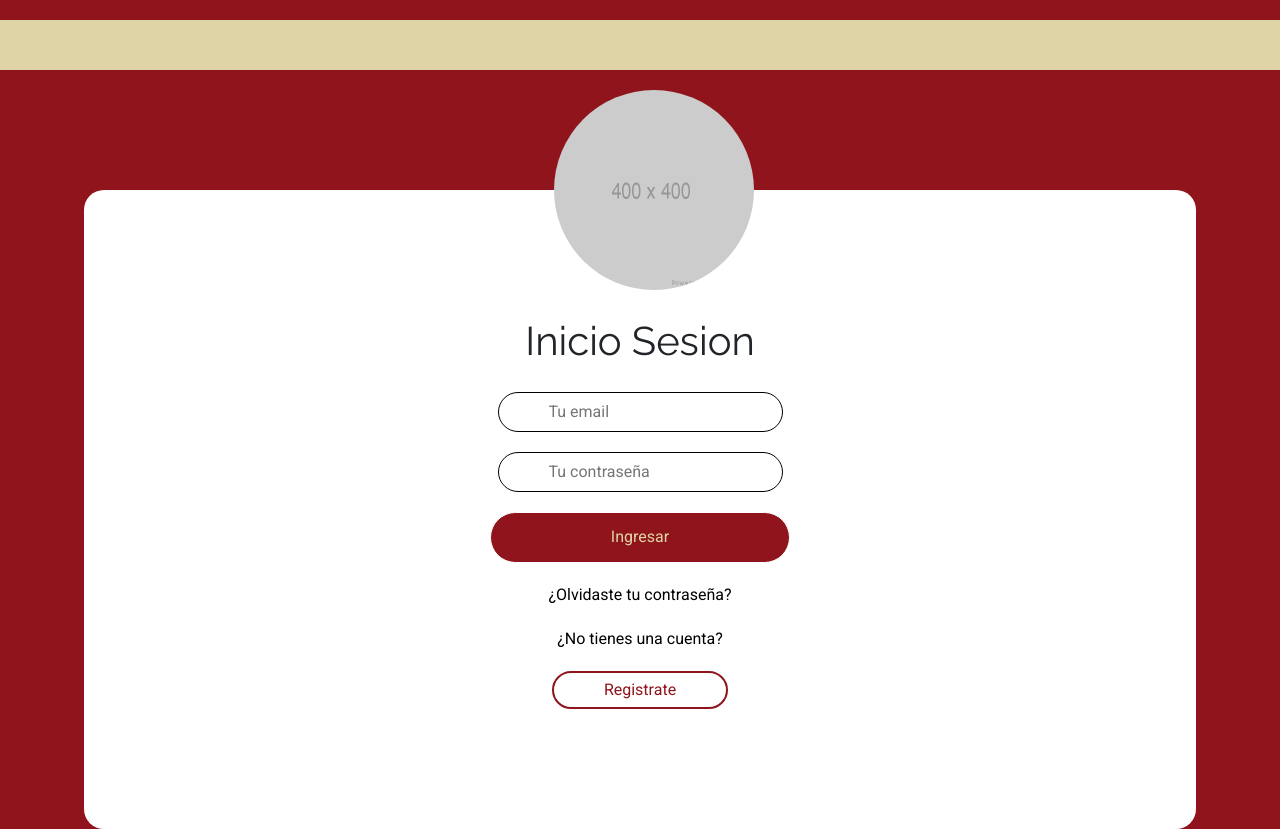
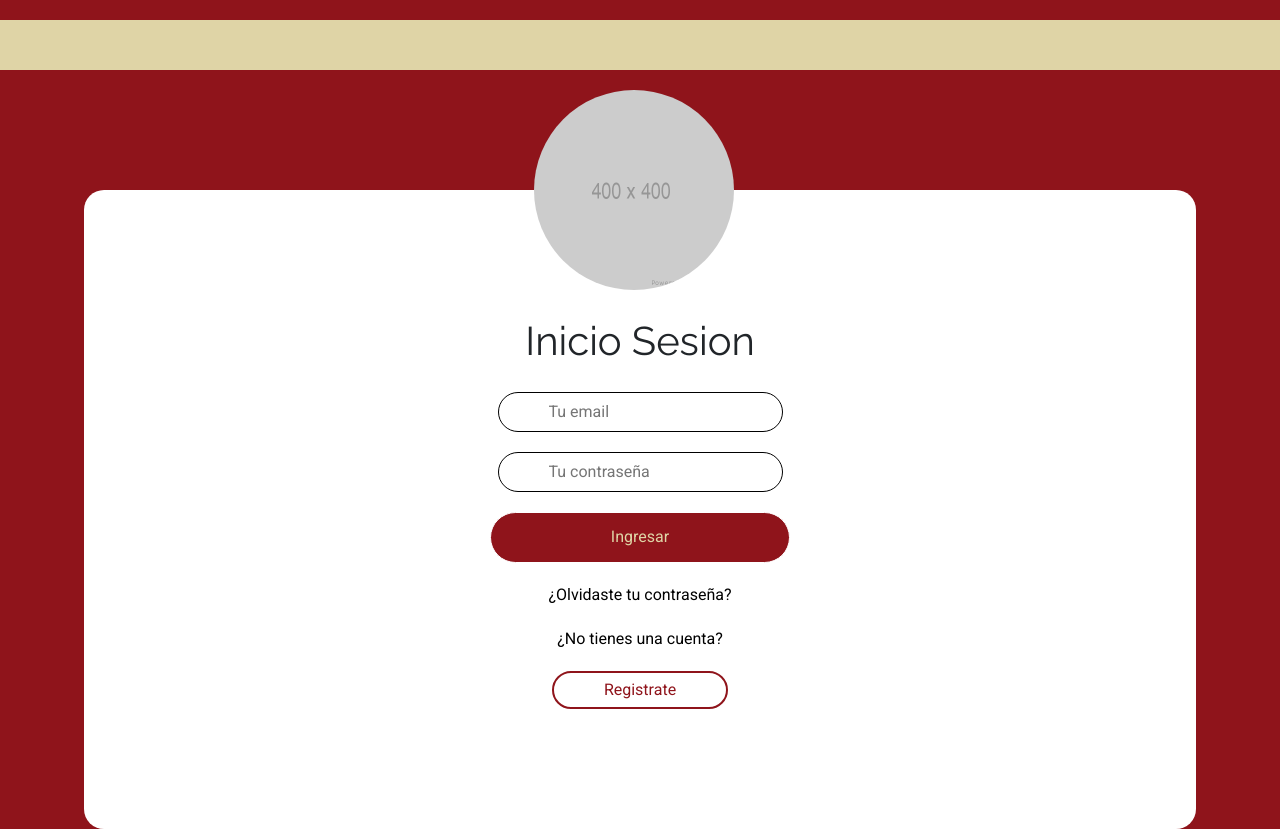
Before and after one commit to AndresParraCeballos/Factoria-Proyecto, a React (Create React App) app in the folder factoria/: page / in a window 1280 px wide. Built offline with nearby package versions, Linux system fonts and the light colour scheme.

Commit message:
Actualizacion imglogin

```diff
--- a/factoria/src/index.css
+++ b/factoria/src/index.css
@@ -151,7 +151,7 @@ h2{
 @media(min-width:1200px){
   .imglogin{
     top: -100px;
-    left: 47rem;
+    left: 45rem;
   }
 }
 
```
